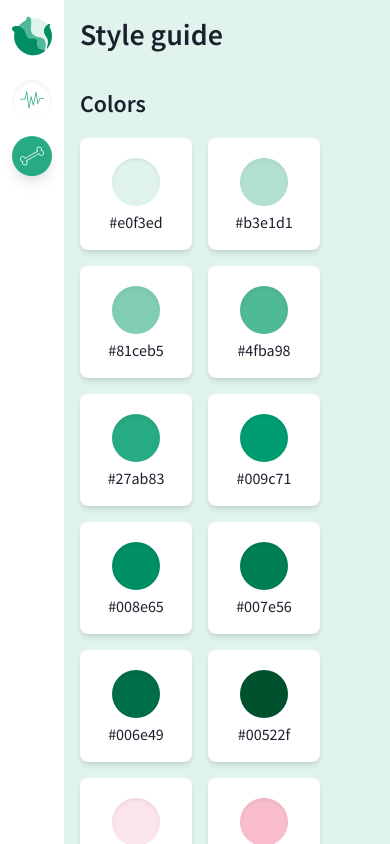
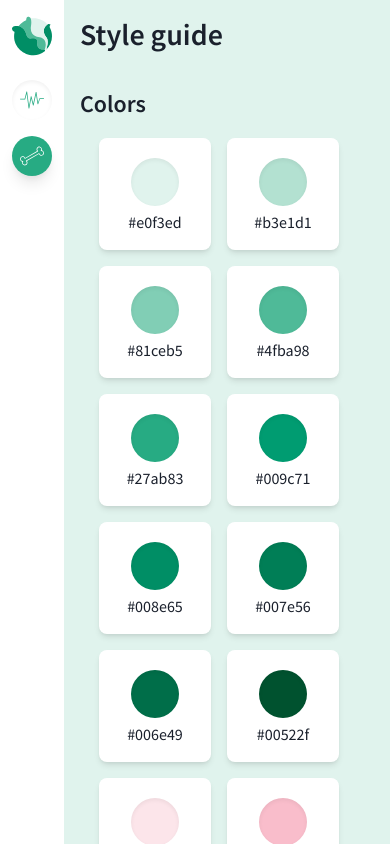
Before and after one commit to Dawntraoz/cabbage, a Nuxt app: page /styleguide in a window 390 px wide. Built offline with nearby package versions, Linux system fonts and the light colour scheme.

Commit message:
Mobile, tablet centered grid

```diff
--- a/components/styleguide/Colors.vue
+++ b/components/styleguide/Colors.vue
@@ -1,6 +1,10 @@
 <template>
   <div>
-    <div v-for="color in colors" :key="color.name" class="flex flex-wrap">
+    <div
+      v-for="color in colors"
+      :key="color.name"
+      class="flex flex-wrap justify-center md:justify-start"
+    >
       <div v-for="item in color.palette" :key="item.name" class="pr-4 pb-4">
         <div class="group perspective w-28 h-28 cursor-pointer">
           <div
```
